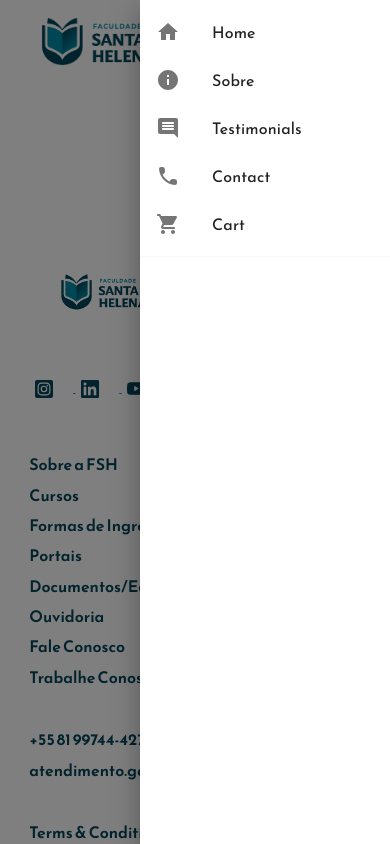
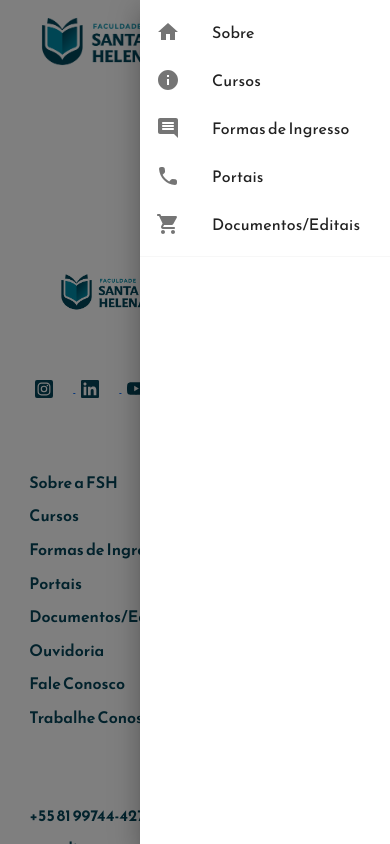
Before and after one commit to Maria-Beatriz18/FSH, a React (Create React App) app: page /Sobre in a window 390 px wide. Both pictures are taken after a click on the icon 328 px from the left and 45 px from the top of the page. Shown: the top 844 px of the page. Built offline with nearby package versions, Linux system fonts and the light colour scheme.

Commit message:
atualizações

```diff
--- a/src/App.css
+++ b/src/App.css
@@ -362,7 +362,7 @@ body {
   min-width: 190px;
 }
 .footer-section-columns span {
-  margin: 0.20rem 0rem;
+  margin: 0.30rem 0rem;
   font-weight: 600;
   color:#044559;
   cursor: pointer;
@@ -573,7 +573,7 @@ body {
     margin-top: 2rem;
   }
   .footer-section-columns {
-    margin: 1rem 0rem;
+    margin: 2rem 0rem;
   }
   .App {
     max-width: 95vw;
--- a/src/Components/Cursos.js
+++ b/src/Components/Cursos.js
@@ -7,7 +7,7 @@ const Cursos = () => {
   return (
     <div className="work-section-wrapper">
       <div className="work-section-top">
-        <h1 className="primary-heading">Cursos</h1>
+        <h1  className="primary-heading">Cursos</h1>
         <p className="primary-text">Matricule-se</p>
       </div>
 
--- a/src/Components/Home.js
+++ b/src/Components/Home.js
@@ -14,7 +14,7 @@ const Home = () => {
       <Navbar />
       <div className="home-banner-container">
         <div className="home-bannerImage-container">
-        <Carousel fade>
+        {/* <Carousel fade>
             <CarouselItem interval={2000} className="carousel-item active">
               <img src={BannerImage} className="d-block w-100" alt="Banner Image" />
             </CarouselItem>
@@ -22,7 +22,7 @@ const Home = () => {
             <CarouselItem interval={2000} className="carousel-item">
               <img src={BannerImage} className="d-block w-100" alt="Banner Image" />
             </CarouselItem>
-          </Carousel>
+          </Carousel> */}
         </div>
         <div className="home-text-section">
           <h1 className="primary-heading">
@@ -36,8 +36,15 @@ const Home = () => {
           </button> </a>
         </div>
         <div className="home-image-section">
+<Carousel fade>
+            <CarouselItem interval={2000} className="carousel-item active">
+              <img src={BannerImage} className="d-block w-100" alt="Banner Image" />
+            </CarouselItem>
 
-          {/*<img src={BannerImage} alt="" /> */}
+            <CarouselItem interval={2000} className="carousel-item">
+              <img src={BannerImage} className="d-block w-100" alt="Banner Image" />
+            </CarouselItem>
+          </Carousel>
         </div>
       </div>
 
--- a/src/Components/Navbar.js
+++ b/src/Components/Navbar.js
@@ -103,7 +103,7 @@ const Navbar = () => {
           onKeyDown={() => setOpenMenu(false)}
         >
           <List>
-            {[{ text: "Home", icon: <HomeIcon /> }, { text: "Sobre", icon: <InfoIcon /> }, { text: "Testimonials", icon: <CommentRoundedIcon /> }, { text: "Contact", icon: <PhoneRoundedIcon /> }, { text: "Cart", icon: <ShoppingCartRoundedIcon /> }].map((item) => (
+            {[{ text: "Sobre", icon: <HomeIcon /> }, { text: "Cursos", icon: <InfoIcon /> }, { text: "Formas de Ingresso", icon: <CommentRoundedIcon /> }, { text: "Portais", icon: <PhoneRoundedIcon /> }, { text: "Documentos/Editais", icon: <ShoppingCartRoundedIcon /> }].map((item) => (
               <ListItem key={item.text} disablePadding>
                 <ListItemButton>
                   <ListItemIcon>{item.icon}</ListItemIcon>
```
